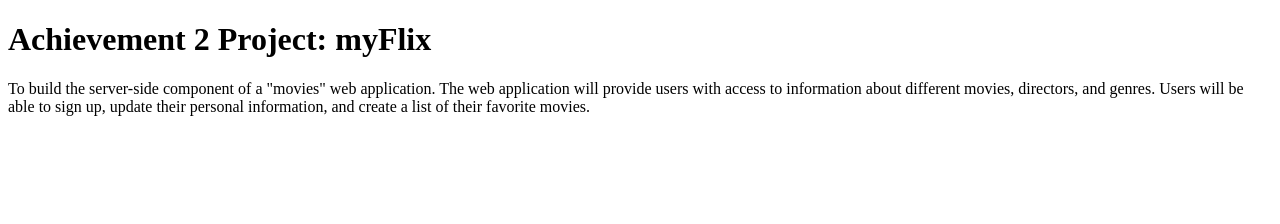
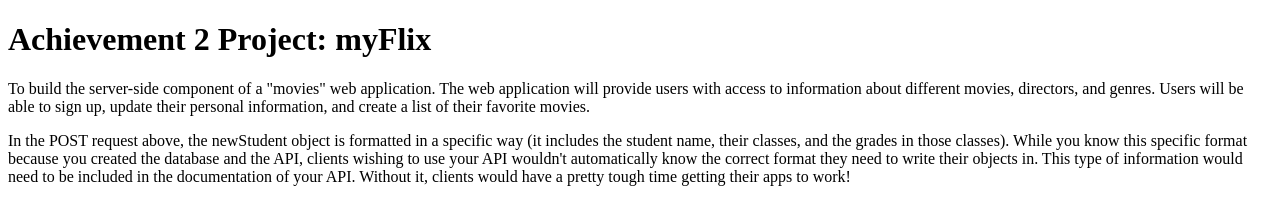
Before and after one commit to stepweaver/movie_api, a website: page public/documentation.html in a window 1280 px wide. Drawn offline with Linux system fonts and the light colour scheme.

```diff
--- a/public/documentation.html
+++ b/public/documentation.html
@@ -9,5 +9,10 @@
 <body>
   <h1>Achievement 2 Project: myFlix</h1>
   <p>To build the server-side component of a "movies" web application. The web application will provide users with access to information about different movies, directors, and genres. Users will be able to sign up, update their personal information, and create a list of their favorite movies.</p>
+  <p>In the POST request above, the newStudent object is formatted in a specific way (it includes the student name, their
+  classes, and the grades in those classes). While you know this specific format because you created the database and the
+  API, clients wishing to use your API wouldn't automatically know the correct format they need to write their objects in.
+  This type of information would need to be included in the documentation of your API. Without it, clients would have a
+  pretty tough time getting their apps to work!</p>
 </body>
 </html>
```
